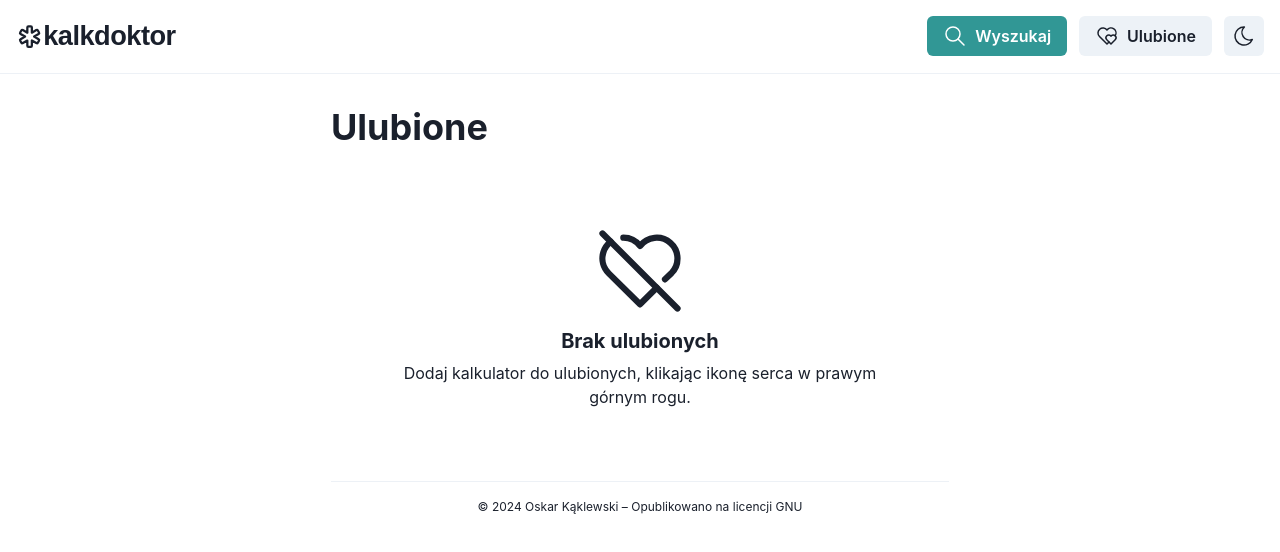
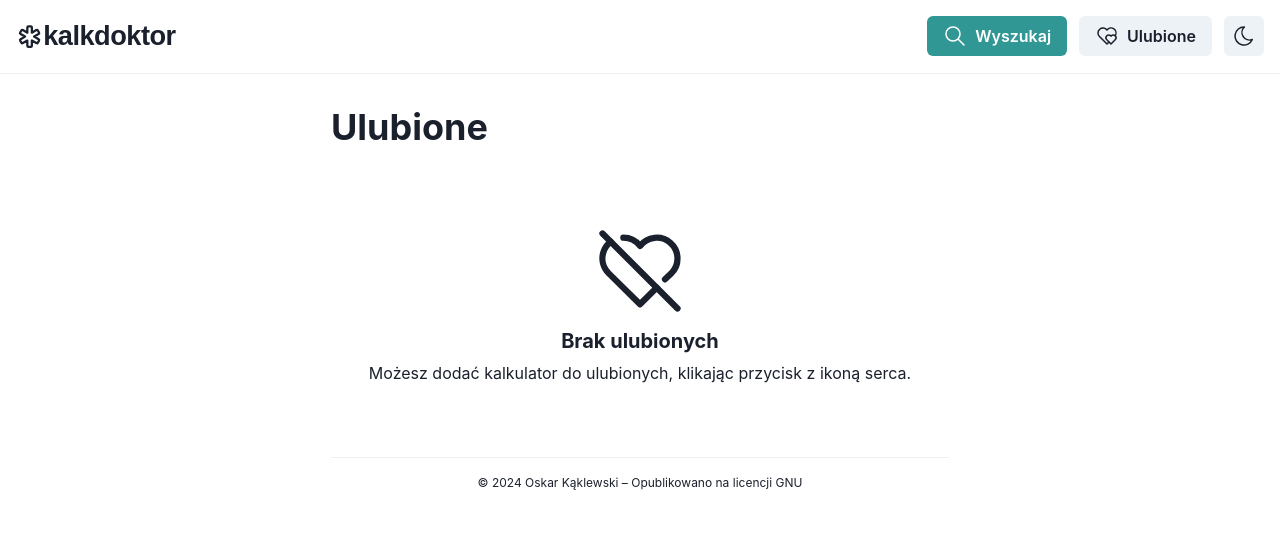
Before and after one commit to kaklewski/kalkdoktor, a React (Vite) app: page /ulubione in a window 1280 px wide. Shown: the top 552 px of the page. Built offline with nearby package versions, Linux system fonts and the light colour scheme; a web font is replaced by a local one.

Commit message:
fix: change incorrect page titles

```diff
--- a/index.html
+++ b/index.html
@@ -4,7 +4,7 @@
 		<meta charset="UTF-8" />
 		<link rel="icon" type="image/svg+xml" href="/logo.svg" />
 		<meta name="viewport" content="width=device-width, initial-scale=1.0" />
-		<title>Kalkdoktor | Skale i kalkulatory medyczne</title>
+		<title>Kalkdoktor – Skale i kalkulatory medyczne</title>
 	</head>
 	<body>
 		<div id="root"></div>
--- a/src/pages/FavoritesPage.tsx
+++ b/src/pages/FavoritesPage.tsx
@@ -3,8 +3,14 @@ import { sortedCalculators } from '../data/calculators-and-categories'
 import CalculatorCard from '../components/CalculatorCard'
 import { IconHeartOff } from '@tabler/icons-react'
 import ShareFavModal from '../components/ShareFavModal'
+import { useEffect } from 'react'
 
 export default function FavoritesPage() {
+	useEffect(() => {
+		// Add the page title
+		document.title = 'Ulubione – Kalkdoktor'
+	}, [])
+
 	const favIds = (() => {
 		const fav = localStorage.getItem('favorites')
 		if (fav === null) return []
@@ -17,12 +23,14 @@ export default function FavoritesPage() {
 
 	function NoFavoritesPlaceholder() {
 		return (
-			<VStack my={10} mx='auto' maxW='80%'>
+			<VStack my={10} mx='auto'>
 				<IconHeartOff stroke={1.5} size={100} />
-				<Heading size='md'>Brak ulubionych</Heading>
+				<Heading size='md' mx='auto'>
+					Brak ulubionych
+				</Heading>
 				<Text align='center'>
-					Dodaj kalkulator do ulubionych, klikając ikonę serca w
-					prawym górnym rogu.
+					Możesz dodać kalkulator do ulubionych, klikając przycisk z
+					ikoną serca.
 				</Text>
 			</VStack>
 		)
```
